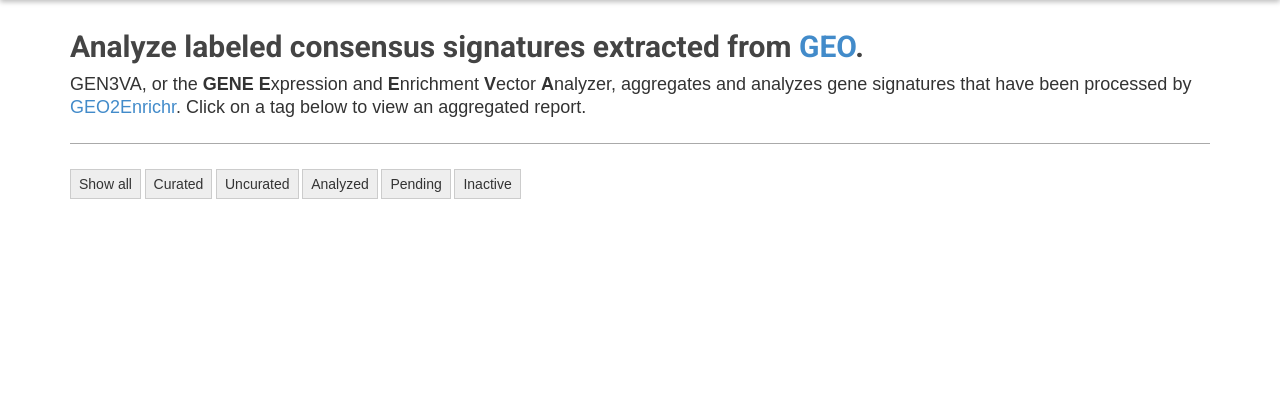
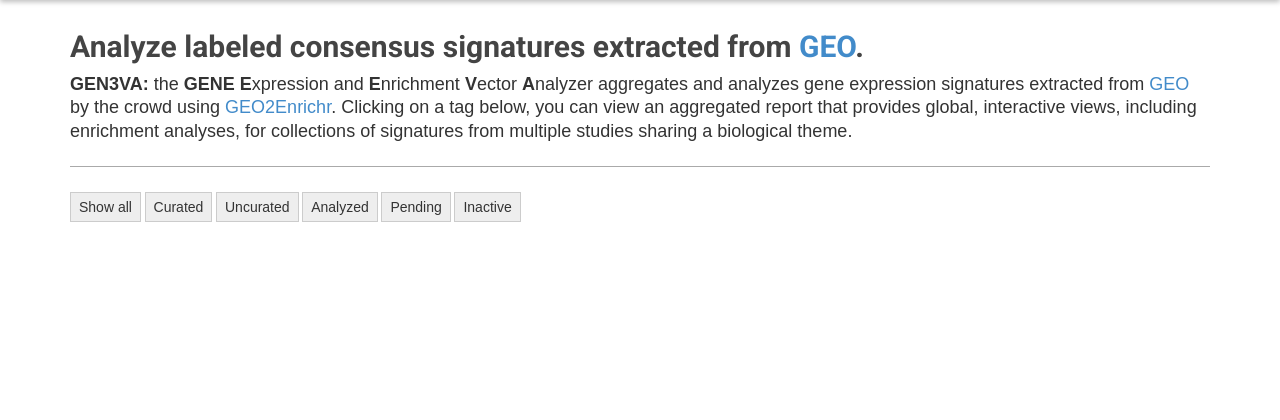
Before and after one commit to MaayanLab/gen3va, a Flask app: template gen3va/templates/index.html in a window 1280 px wide. Shown: the part 64-484 px from the top of the page. Run offline with Flask 2, Linux system fonts and the light colour scheme; the template is opened without the code that fills it, so the values that code supplies are empty; parts of the project's set-up code (start-up, migrations or seed data) failed here and were passed over; some libraries are stand-ins or nearby versions.

Commit message:
Updated text based on Avi's feedback

```diff
--- a/gen3va/templates/index.html
+++ b/gen3va/templates/index.html
@@ -9,7 +9,9 @@
         <div>
             <h2><strong>Analyze labeled consensus signatures extracted from <a href="http://www.ncbi.nlm.nih.gov/geo/" target="_blank">GEO</a>.</strong></h2>
         </div>
-        <p id="intoduction">GEN3VA, or the <strong>GENE E</strong>xpression and <strong>E</strong>nrichment <strong>V</strong>ector <strong>A</strong>nalyzer, aggregates and analyzes gene signatures that have been processed by <a href="http://amp.pharm.mssm.edu/g2e/" target="_blank">GEO2Enrichr</a>. Click on a tag below to view an aggregated report.</p>
+        <p id="intoduction">
+            <strong>GEN3VA:</strong> the <strong>GENE E</strong>xpression and <strong>E</strong>nrichment <strong>V</strong>ector <strong>A</strong>nalyzer aggregates and analyzes gene expression signatures extracted from <a href="http://www.ncbi.nlm.nih.gov/geo/" target="_blank">GEO</a> by the crowd using <a href="http://amp.pharm.mssm.edu/g2e/" target="_blank">GEO2Enrichr</a>. Clicking on a tag below, you can view an aggregated report that provides global, interactive views, including enrichment analyses, for collections of signatures from multiple studies sharing a biological theme.
+        </p>
         <div id="isotope-container">
             <div id="filters" class="button-group">
                 <button class="btn btn-default is-checked" data-filter="*">Show all</button>
```
